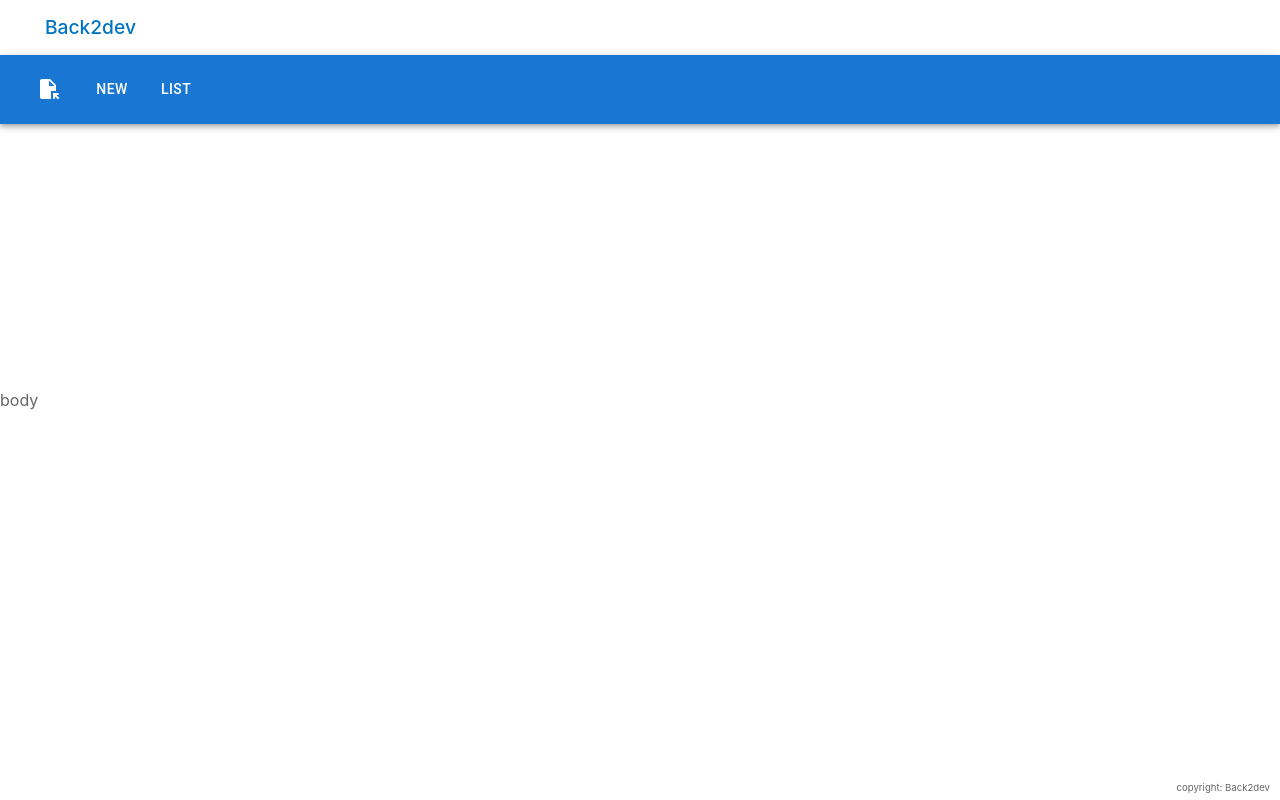
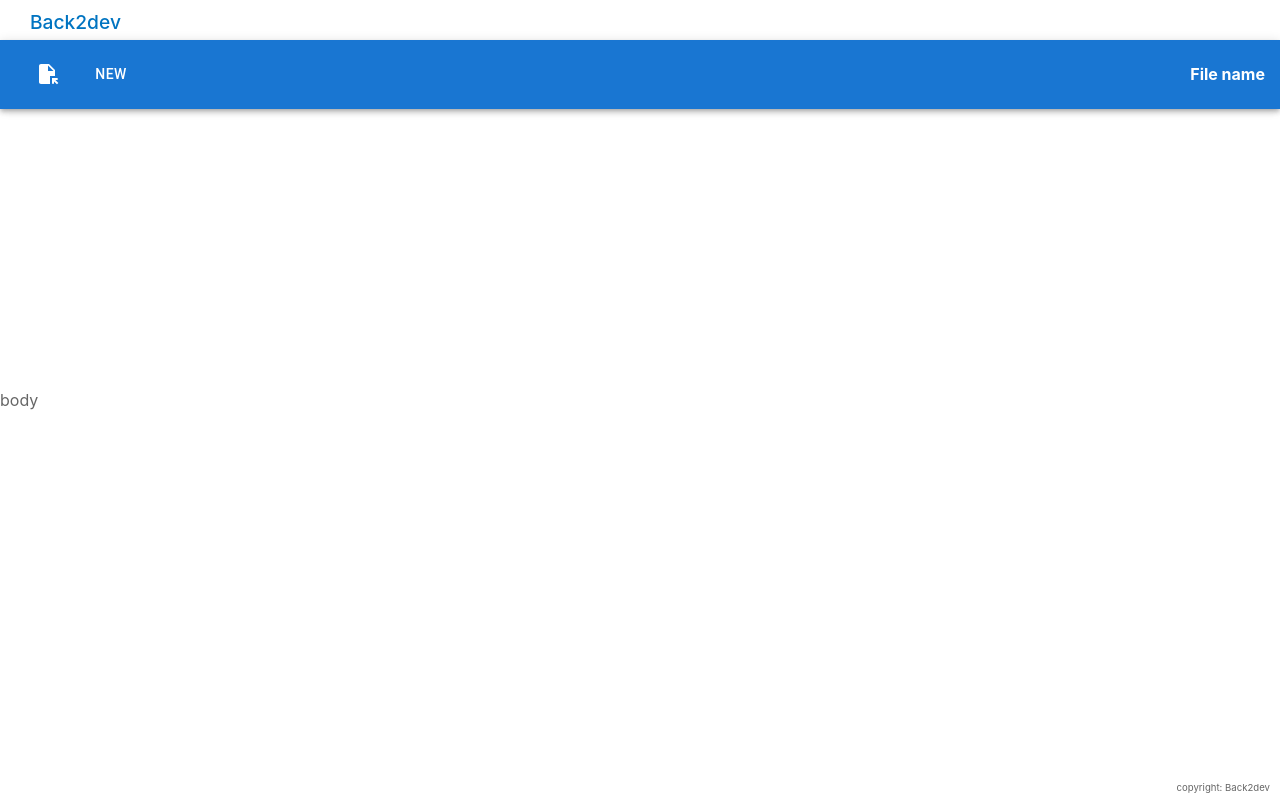
Before and after one commit to Back2Dev/pdmake-playground, a React (Vite) app: page / in a window 1280 px wide. Built offline with nearby package versions, Linux system fonts and the light colour scheme.

Commit message:
fix some bugs

```diff
--- a/src/App.css
+++ b/src/App.css
@@ -11,7 +11,8 @@ body {
 }
 
 .header_logo {
-  padding: 15px;
+  padding-top: 10px;
+  padding-bottom: 5px;
 }
 
 .header_logo a {
@@ -24,16 +25,6 @@ body {
   color: #0074c1;
 }
 
-.navbar {
-  background-color: #0074c1;
-  color: white;
-  padding: 5px;
-  padding-left: 45px;
-  text-transform: uppercase;
-  font-size: 1rem;
-  font-weight: 550;
-}
-
 .footer{
   font-size: 0.6rem;
   position: fixed;
--- a/src/components/Header.jsx
+++ b/src/components/Header.jsx
@@ -1,12 +1,12 @@
 import React from "react";
 import {Box} from "@mui/material";
-import {AppBar, Toolbar, Typography, IconButton, Menu, MenuItem, Button, Tooltip, Avatar} from "@mui/material";
+import {AppBar, Toolbar, Typography, IconButton, Menu, MenuItem, Button, Tooltip} from "@mui/material";
 import MenuIcon from '@mui/icons-material/Menu';
 import FileOpenIcon from '@mui/icons-material/FileOpen';
 import {Link} from "react-router-dom";
 
 
-const pages = ["New","List"];
+const pages = ["New"];
 
 const files = ["File 1", "File 2", "File 3", "File 4"];
 
@@ -18,10 +18,10 @@ const Header = () => {
 
   const handleOpenfile = (event) => {
     setAnchorfile(event.currentTarget);
-
   };
 
-  const handleClosefile = () => {
+  const handleClosefile = (event) => {
+    document.getElementById("filename").innerHTML = event.target.innerHTML;
     setAnchorfile(null);
   };
 
@@ -41,14 +41,11 @@ const Header = () => {
       <div className="header_logo">
         <a href="/">Back2dev</a>
       </div>
-      <Box sx={{flexGrow: 1, marginBottom: 3}}>
+      <Box sx={{flexGrow: 1}}>
         <AppBar position="static">
           <Toolbar disableGutters>
-            <Typography noWrap component="div" sx={{mr:2, display: {xs: "none", md: "flex"}}}>
-
-            </Typography>
-
-            <Box sx={{ flexGrow: 0 }}>
+            <Box sx={{ flexGrow: 0 }} ml="15px">
+              <Tooltip title="Open File">
                 <Button
                     size="large"
                     onClick={handleOpenfile}
@@ -57,6 +54,7 @@ const Header = () => {
                   >
                   <FileOpenIcon />
                 </Button>
+              </Tooltip>
               <Menu
                 sx={{ mt: '45px' }}
                 id="menu-appbar"
@@ -130,7 +128,8 @@ const Header = () => {
                 </Button>
               ))}
             </Box>
-          <Box>
+          <Box mr='15px' id="filename" fontWeight="bold">
+            File name
           </Box>
           </Toolbar>
         </AppBar>
--- a/src/components/Mainbody.jsx
+++ b/src/components/Mainbody.jsx
@@ -1,4 +1,5 @@
-import React from 'react'
+import React from 'react';
+import { Box } from '@mui/material';
 
 const Mainbody = () => {
   return (
```
Lines whose indentation alone changed are shown as unchanged.
